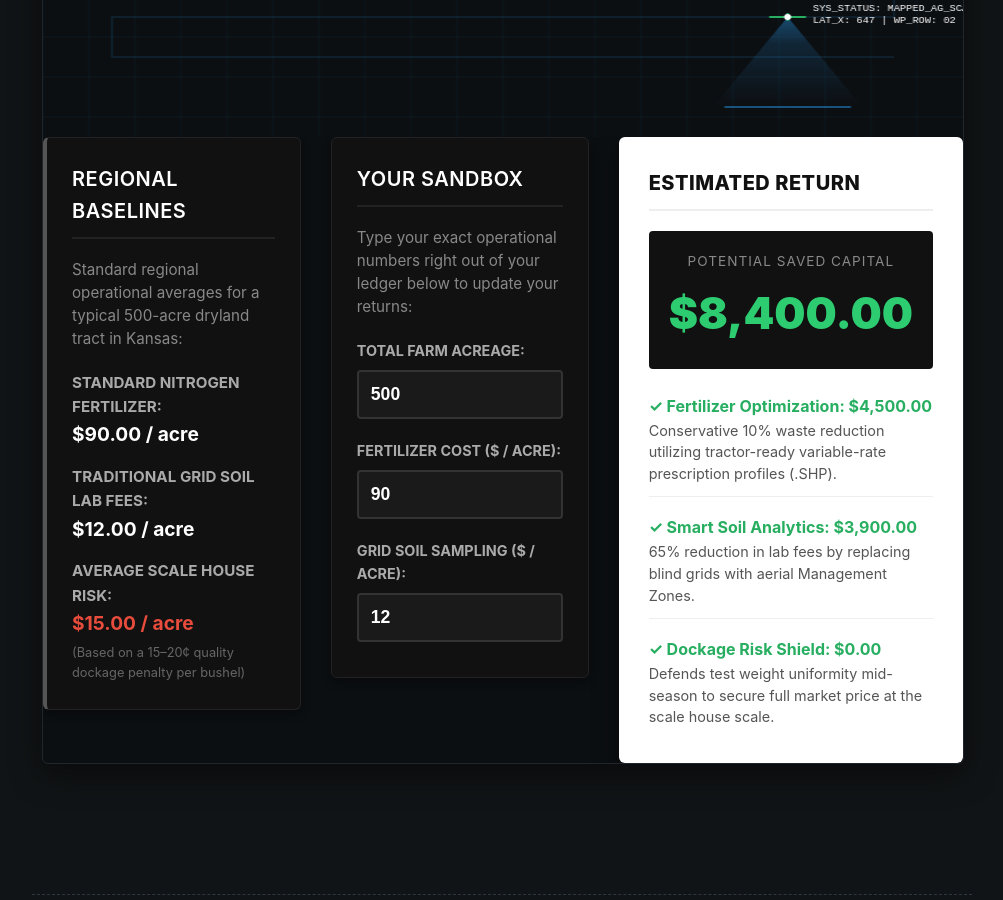
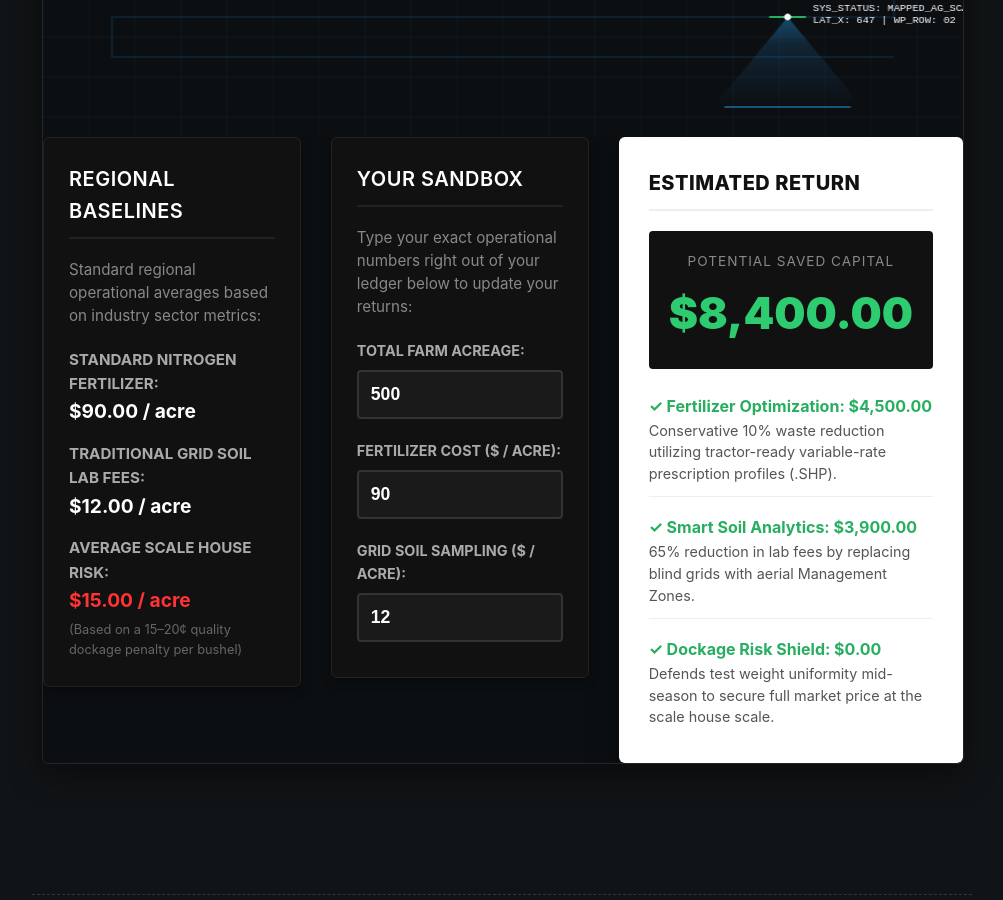
Before and after one commit to traviscloke126/traviscloke126.github.io, a Jekyll site: the page built from roi.html, in a window 1280 px wide and 900 px high, scrolled down 517 px. Shown: the whole window, without its empty margins (138-1141 px from the left). Built offline with Jekyll 4.4.1, drawn with Linux system fonts in a browser that asks for light colours.

Commit message:
Revise Regional Baselines layout and content
Updated Regional Baselines section to reflect industry sector metrics and improved HTML structure.

```diff
--- a/roi.html
+++ b/roi.html
@@ -36,29 +36,29 @@ title: ROI Calculator | Apex Vector LLC
     <!-- Three-Column Uniform Layout Grid -->
     <div style="display: grid; grid-template-columns: 1fr 1fr 1.1fr; gap: 30px; align-items: start;">
 
-        <!-- COLUMN 1: REGIONAL BASELINES -->
-        <div style="background-color: #111111; color: #ffffff; border-left: 4px solid #555555; border-top: 1px solid #222; border-right: 1px solid #222; border-bottom: 1px solid #222; padding: 25px; border-radius: 6px; box-shadow: 0 4px 10px rgba(0,0,0,0.4);">
+      <div style="background-color: #111111; color: #ffffff; border: 1px solid #222; padding: 25px; border-radius: 6px; box-shadow: 0 4px 10px rgba(0,0,0,0.4);">
     <h3 style="margin-top: 0; color: #ffffff; font-size: 1.25rem; border-bottom: 2px solid #222; padding-bottom: 10px; text-transform: uppercase; letter-spacing: 0.5px;">Regional Baselines</h3>
     <p style="font-size: 0.95rem; color: #888888; line-height: 1.5; margin-bottom: 20px;">
-                Standard regional operational averages for a typical 500-acre dryland tract in Kansas:
+        Standard regional operational averages based on industry sector metrics:
     </p>
 
     <div style="margin-bottom: 15px;">
-                <strong style="display: block; color: #aaaaaa; font-size: 0.95rem; text-transform: uppercase;">Standard Nitrogen Fertilizer:</strong>
-                <span style="font-size: 1.2rem; font-weight: 700; color: #ffffff;">$90.00 / acre</span>
+        <strong id="base-label-1" style="display: block; color: #aaaaaa; font-size: 0.95rem; text-transform: uppercase;">STANDARD NITROGEN FERTILIZER:</strong>
+        <span id="base-val-1" style="font-size: 1.2rem; font-weight: 700; color: #ffffff;">$90.00 / acre</span>
     </div>
 
     <div style="margin-bottom: 15px;">
-                <strong style="display: block; color: #aaaaaa; font-size: 0.95rem; text-transform: uppercase;">Traditional Grid Soil Lab Fees:</strong>
-                <span style="font-size: 1.2rem; font-weight: 700; color: #ffffff;">$12.00 / acre</span>
+        <strong id="base-label-2" style="display: block; color: #aaaaaa; font-size: 0.95rem; text-transform: uppercase;">TRADITIONAL GRID SOIL LAB FEES:</strong>
+        <span id="base-val-2" style="font-size: 1.2rem; font-weight: 700; color: #ffffff;">$12.00 / acre</span>
     </div>
 
     <div>
-                <strong style="display: block; color: #aaaaaa; font-size: 0.95rem; text-transform: uppercase;">Average Scale House Risk:</strong>
-                <span style="font-size: 1.2rem; font-weight: 700; color: #e74c3c;">$15.00 / acre</span>
-                <small style="display: block; color: #666666; font-size: 0.8rem; margin-top: 4px;">(Based on a 15–20¢ quality dockage penalty per bushel)</small>
+        <strong id="base-label-3" style="display: block; color: #aaaaaa; font-size: 0.95rem; text-transform: uppercase;">AVERAGE SCALE HOUSE RISK:</strong>
+        <span id="base-val-3" style="font-size: 1.2rem; font-weight: 700; color: #ff3333;">$15.00 / acre</span>
+        <small id="base-desc-3" style="display: block; color: #666666; font-size: 0.8rem; margin-top: 4px;">(Based on a 15–20¢ quality dockage penalty per bushel)</small>
     </div>
 </div>
+
 
         <!-- COLUMN 2: THE FARMER'S DATA INPUT SANDBOX -->
         <div style="background-color: #111111; color: #ffffff; border: 1px solid #222; padding: 25px; border-radius: 6px; box-shadow: 0 4px 10px rgba(0,0,0,0.4);">
@@ -184,25 +183,34 @@ title: ROI Calculator | Apex Vector LLC
             activeTab.style.fontWeight = 'bold';
         }
 
-        // Dynamically update form labels and descriptions based on industry parameters
+        // Expanded dataset including Regional Baseline Card parameters
         const labels = {
             ag: {
                 acres: 'TOTAL FARM ACREAGE:', fert: 'FERTILIZER COST (\$ / ACRE):', lab: 'GRID SOIL SAMPLING (\$ / ACRE):', shield: 'SCALE HOUSE RISK PROTECTION (\$ / ACRE):',
                 desc1: 'Conservative 10% waste reduction utilizing tractor-ready variable-rate prescription profiles (.SHP).',
                 desc2: '65% reduction in lab fees by replacing blind grids with aerial Management Zones.',
-                desc3: 'Defends test weight uniformity mid-season to secure full market price at the scale house.'
+                desc3: 'Defends test weight uniformity mid-season to secure full market price at the scale house.',
+                bl1: 'STANDARD NITROGEN FERTILIZER:', bv1: '\$90.00 / acre',
+                bl2: 'TRADITIONAL GRID SOIL LAB FEES:', bv2: '\$12.00 / acre',
+                bl3: 'AVERAGE SCALE HOUSE RISK:', bv3: '\$15.00 / acre', bd3: '(Based on a 15–20¢ quality dockage penalty per bushel)'
             },
             infra: {
                 acres: 'TOTAL INFRASTRUCTURE ASSET SCALE:', fert: 'MANUAL CREW DAY-RATE (\$ / ASSET):', lab: 'TRADITIONAL EQUIPMENT OVERHEAD (\$):', shield: 'UNSCHEDULED OUTAGE BUFFER (\$ / ASSET):',
                 desc1: 'Cuts scaffolding and manual climbing equipment deployment overhead costs by 75%.',
                 desc2: 'Sub-centimeter structural analysis maps defects early to boost equipment lifecycle runtime.',
-                desc3: 'Proactive inspection insulation buffer intercepts grid downtime before an asset failure occurs.'
+                desc3: 'Proactive inspection insulation buffer intercepts grid downtime before an asset failure occurs.',
+                bl1: 'MANUAL TEAM INSPECTION baseline:', bv1: '\$350.00 / tower',
+                bl2: 'TRADITIONAL EQUIPMENT BASELINE:', bv2: '\$1,200.00 flat',
+                bl3: 'UNSCHEDULED RUNTIME CRITICAL RISK:', bv3: '\$5,000.00 / incident', bd3: '(Based on regional emergency structural hardware outage histories)'
             },
             media: {
                 acres: 'PROJECT LAYOUT FOOTPRINT (ACRES):', fert: 'TRADITIONAL SURVEYING OVERHEAD (\$ / AC):', lab: 'ASSET MARKETING EXPENSES (\$):', shield: 'CAPITAL DRAW VERIFICATION SHIELD (\$):',
                 desc1: '3D photogrammetry maps grading profiles and stockpile volume scans 60% more efficiently.',
                 desc2: 'Accelerated high-end media packaging tailored to clear corporate commercial listings faster.',
-                desc3: 'Site tracking updates provide quick volumetric proof to clear lender funding cycles.'
+                desc3: 'Site tracking updates provide quick volumetric proof to clear lender funding cycles.',
+                bl1: 'TRADITIONAL SURVEY RUN COST:', bv1: '\$45.00 / acre',
+                bl2: 'COMMERCIAL MEDIA PRODUCTION FEES:', bv2: '\$1,500.00 flat',
+                bl3: 'LENDER DRAW PROCESSING DELAY RISK:', bv3: '\$2,500.00 / cycle', bd3: '(Estimated operational overhead lost during milestone dispute windows)'
             }
         };
 
```
Also changed, not shown: other parts of roi.html (+9 -1 lines). Lines whose indentation alone changed are shown as unchanged.
